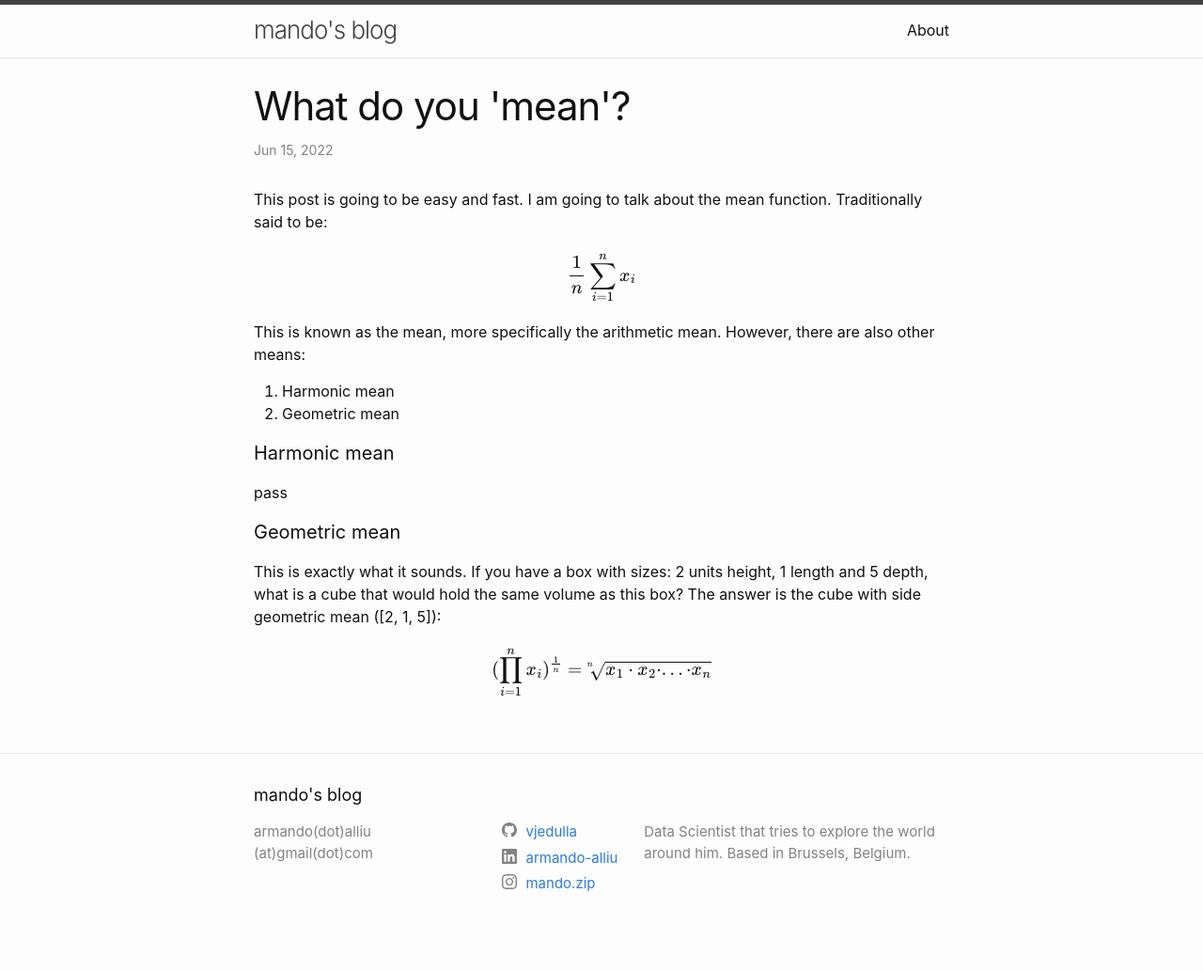
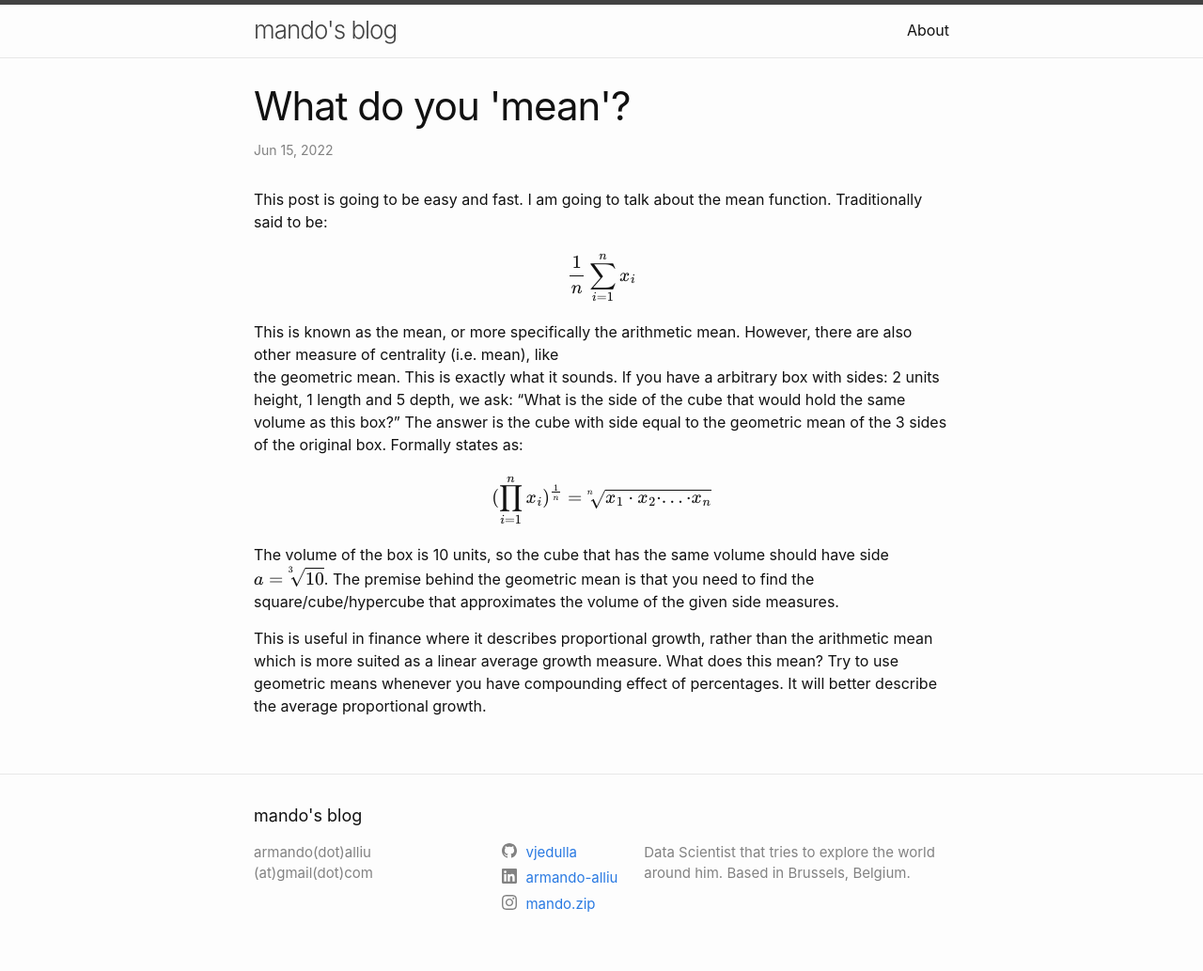
Before and after one commit to vjedulla/vjedulla.github.io, a Jekyll site: the page built from _posts/2022-06-15-post.md, in a window 1280 px wide. Shown: the whole page at 94% size. Built offline with Jekyll 4.4.1, drawn with Linux system fonts in a browser that asks for light colours; before the commit the page ends 1012 px from its top, so only the background shows below that.

Commit message:
finishing touches

```diff
--- a/_posts/2022-06-15-post.md
+++ b/_posts/2022-06-15-post.md
@@ -9,15 +9,17 @@ This post is going to be easy and fast. I am going to talk about the mean functi
 
 $$\frac{1}{n} \sum_{i=1}^{n} x_i $$
 
-This is known as the mean, more specifically the arithmetic mean. However, there are also other means:
-1. Harmonic mean
-2. Geometric mean
-
-#### Harmonic mean
-pass
-
-#### Geometric mean
-This is exactly what it sounds. If you have a box with sizes: 2 units height, 1 length and 5 depth, what is a cube
-that would hold the same volume as this box? The answer is the cube with side geometric mean ([2, 1, 5]):
+This is known as the mean, or more specifically the arithmetic mean. However, there are also other measure of centrality (i.e. mean), like
+the geometric mean. This is exactly what it sounds. If you have a arbitrary box with sides: 2 units height, 1 length and 5 depth, we ask: "What is the
+side of the cube that would hold the same volume as this box?" The answer is the cube with side equal to the geometric mean of the 3 sides of the original box.
+Formally states as:
 
 $$ (\prod_{i=1}^{n} x_i)^\frac{1}{n} = \sqrt[\leftroot{10} \uproot{5} n]{x_1 \cdot x_2 \cdot ... \cdot x_n} $$
+
+The volume of the box is 10 units, so the cube that has the same volume should have side $$ a = \sqrt[\leftroot{10} \uproot{5} 3]{10} $$.
+The premise behind the geometric mean is that you need to find the square/cube/hypercube that approximates the volume of the
+given side measures.
+
+This is useful in finance where it describes proportional growth, rather than the arithmetic mean which is more suited
+as a linear average growth measure. What does this mean? Try to use geometric means whenever you have compounding effect of percentages.
+It will better describe the average proportional growth.
```
